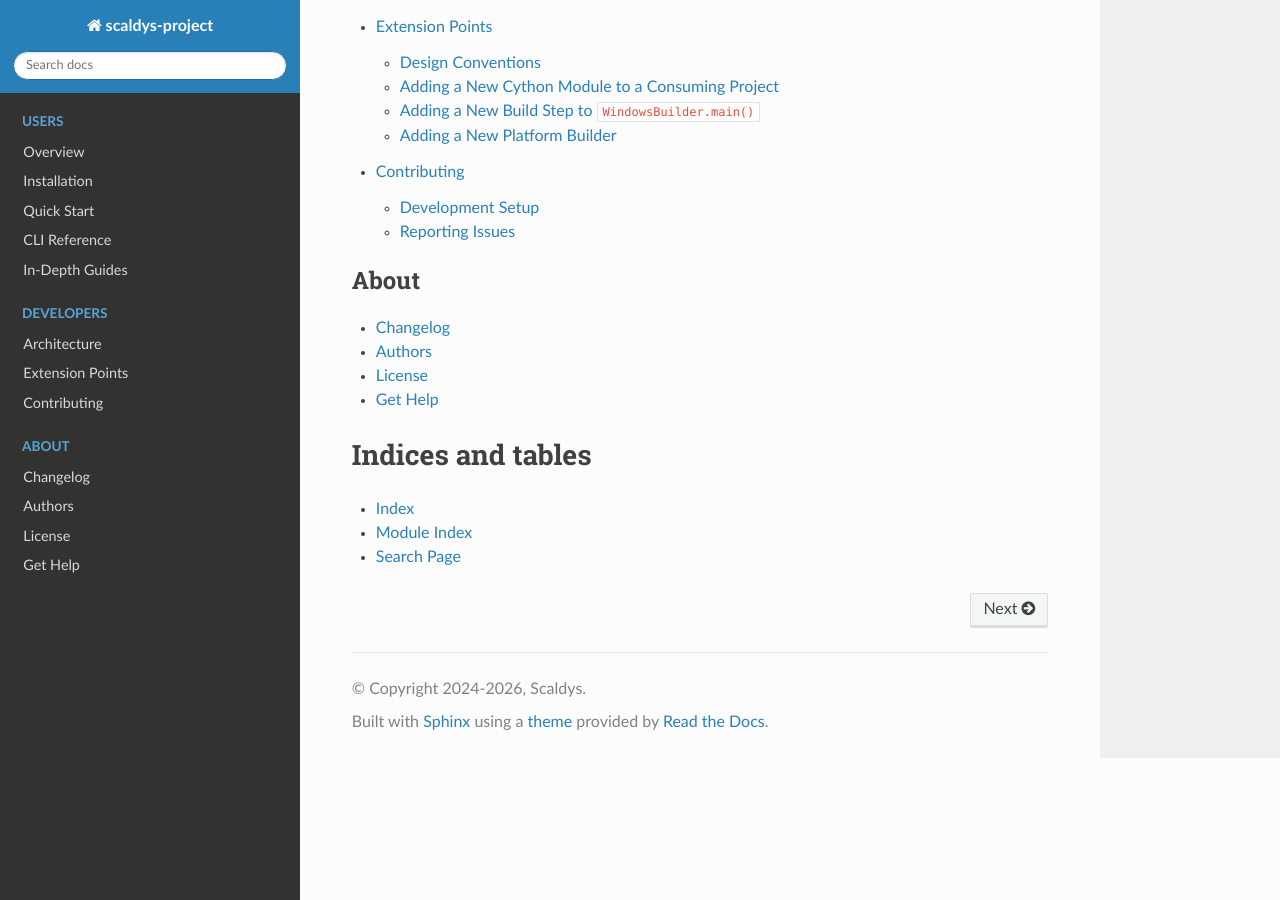
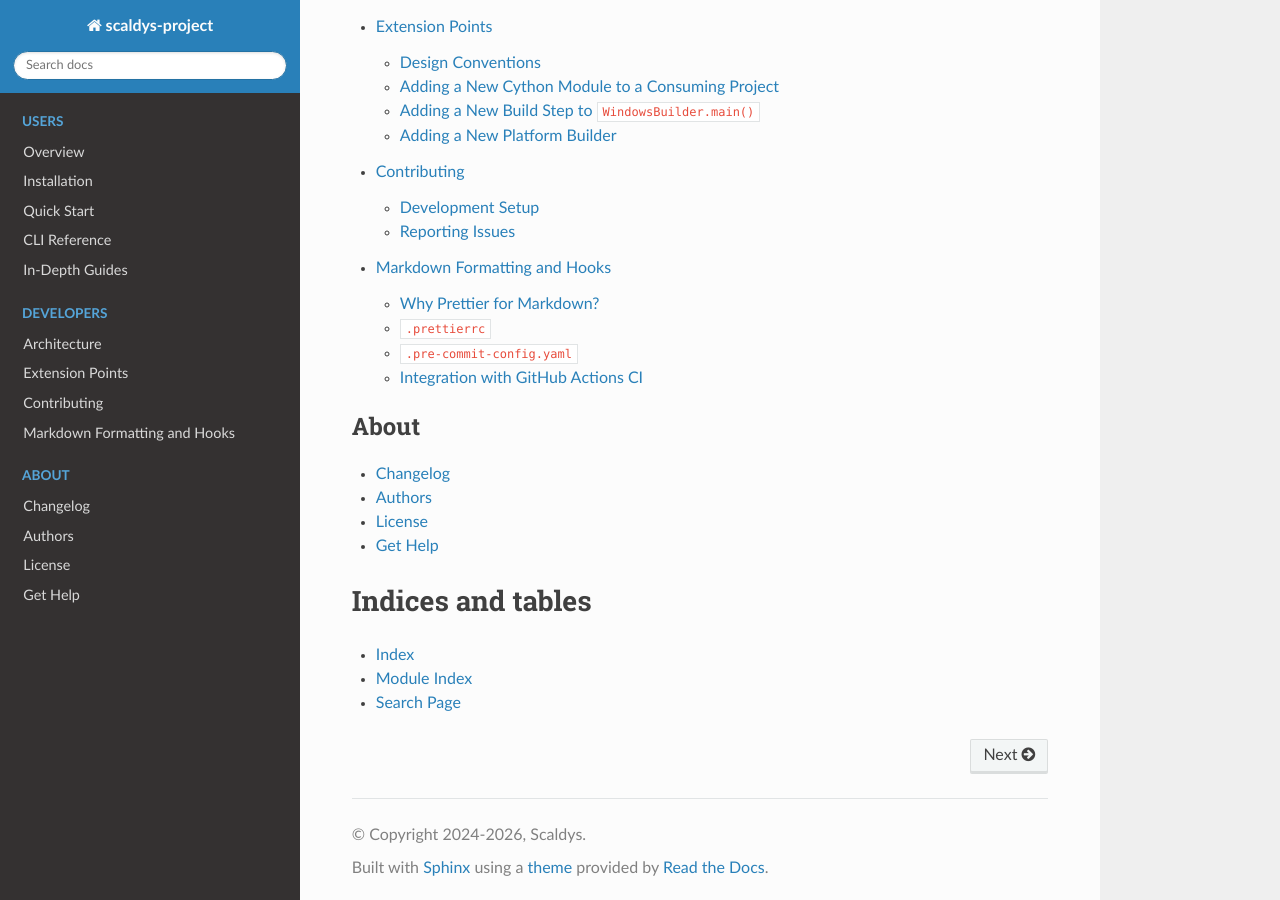
Before and after one commit to scaldys/scaldys-project, a Sphinx documentation site: the page built from docs/manual/source/index.rst, in a window 1280 px wide and 900 px high, scrolled down 1781 px. Built offline with Sphinx 7.4.7 and the Read the Docs theme 3.1.0, drawn with Linux system fonts in a browser that asks for light colours; some of the changed lines change nothing that is shown.

Commit message:
Add Markdown formatting guide and integrate with CI documentation
- Document `.prettierrc` options and rationale for configuration choices.
- Explain setup and usage of Prettier with `pre-commit` and GitHub Actions.
- Update contributing guide and index to reference the new guide.

```diff
--- a/docs/manual/source/developers/contributing.rst
+++ b/docs/manual/source/developers/contributing.rst
@@ -57,6 +57,10 @@
 
     uv run pre-commit run prettier --all-files
 
+See :ref:`markdown_formatting_guide` for a full explanation of the
+``.prettierrc`` options, why ``rbubley/mirrors-prettier`` is used, and how
+CI enforces the same check.
+
 Building the Documentation Locally
 ------------------------------------
 
--- /dev/null
+++ b/docs/manual/source/developers/markdown_formatting.rst
@@ -0,0 +1,121 @@
+.. _markdown_formatting_guide:
+
+*****************************
+Markdown Formatting and Hooks
+*****************************
+
+This page explains the role of ``.prettierrc``, ``.pre-commit-config.yaml``,
+and how the two work together with the GitHub Actions CI pipeline to enforce
+consistent Markdown formatting across the project.
+
+.. contents:: On this page
+   :local:
+   :depth: 2
+
+
+Why Prettier for Markdown?
+==========================
+
+Python tooling (ruff, pyright) handles Python source files, but leaves
+Markdown untouched.  Markdown files in this project — ``README.md``,
+``licenses/*.md``, and documentation pages — benefit from the same kind of
+automated, deterministic formatting:
+
+* **Consistent line wrapping** — long paragraphs are reflowed to a fixed print
+  width, making diffs easier to read and review.
+* **Uniform blank lines and spacing** — heading separators, list indentation,
+  and fenced code blocks are normalised automatically.
+* **No manual style debates** — the formatter decides; contributors follow.
+
+`Prettier <https://prettier.io/>`_ is the de-facto standard formatter for
+Markdown.  It is managed here through the ``pre-commit`` framework so that
+Node.js does **not** need to be installed by contributors — pre-commit
+downloads and isolates Prettier automatically.
+
+
+``.prettierrc``
+===============
+
+.. code-block:: json
+
+    {
+      "printWidth": 80,
+      "proseWrap": "always",
+      "endOfLine": "auto"
+    }
+
+``printWidth: 80``
+    Paragraphs are reflowed so that no line exceeds 80 characters.
+
+``proseWrap: "always"``
+    Prettier actively wraps prose to ``printWidth``.  Without this option
+    Prettier would leave existing long lines untouched.
+
+``endOfLine: "auto"``
+    Prettier preserves whatever line endings are already in the file rather
+    than enforcing LF.  This prevents a conflict with Git's ``core.autocrlf``
+    setting on Windows: without ``"auto"``, Prettier would rewrite CRLF files
+    to LF, Git would convert them back to CRLF, and every commit would
+    trigger a spurious "files were modified by this hook" failure.
+
+
+``.pre-commit-config.yaml``
+===========================
+
+.. code-block:: yaml
+
+    repos:
+      - repo: https://github.com/rbubley/mirrors-prettier
+        rev: v3.8.3
+        hooks:
+          - id: prettier
+            types_or: [markdown]
+
+**Why** ``rbubley/mirrors-prettier`` **instead of the official mirror?**
+The official ``pre-commit/mirrors-prettier`` repository is archived and its
+last release is an alpha.  ``rbubley/mirrors-prettier`` is the actively
+maintained community fork that tracks Prettier stable releases.
+
+**How it works**
+    The first time the hook runs, pre-commit downloads the pinned Prettier
+    version into its own isolated cache (``~/.cache/pre-commit/``).
+    No global ``npm install`` or Node.js setup is required.
+
+**``types_or: [markdown]``**
+    Restricts the hook to Markdown files only.  Python, RST, TOML, and all
+    other file types are left to their respective tools (ruff, sphinx-build,
+    etc.).
+
+To install the git hook after cloning::
+
+    uv run pre-commit install
+
+To run Prettier manually on all Markdown files at any time::
+
+    uv run pre-commit run prettier --all-files
+
+
+Integration with GitHub Actions CI
+====================================
+
+The ``ci.yml`` workflow runs the same Prettier check on every push and pull
+request::
+
+    - name: Prettier format
+      run: uv run pre-commit run prettier --all-files
+
+Using ``uv run pre-commit`` in CI (rather than ``npx prettier`` directly)
+guarantees that CI and local development use the **exact same tool, version,
+and configuration**.  Specifically:
+
+* The Prettier version is pinned in ``.pre-commit-config.yaml`` (``rev:
+  v3.8.3``) and is identical in both environments.
+* The ``.prettierrc`` options (``printWidth``, ``proseWrap``, ``endOfLine``)
+  are respected in both environments.
+* No Node.js or npm setup step is needed in the workflow.
+
+If CI reports formatting failures, fix them locally and commit::
+
+    uv run pre-commit run prettier --all-files
+    git add -p
+    git commit
--- a/docs/manual/source/index.rst
+++ b/docs/manual/source/index.rst
@@ -37,6 +37,7 @@
    developers/architecture
    developers/extension_points
    developers/contributing
+   developers/markdown_formatting
 
 .. toctree::
    :maxdepth: 1
```
